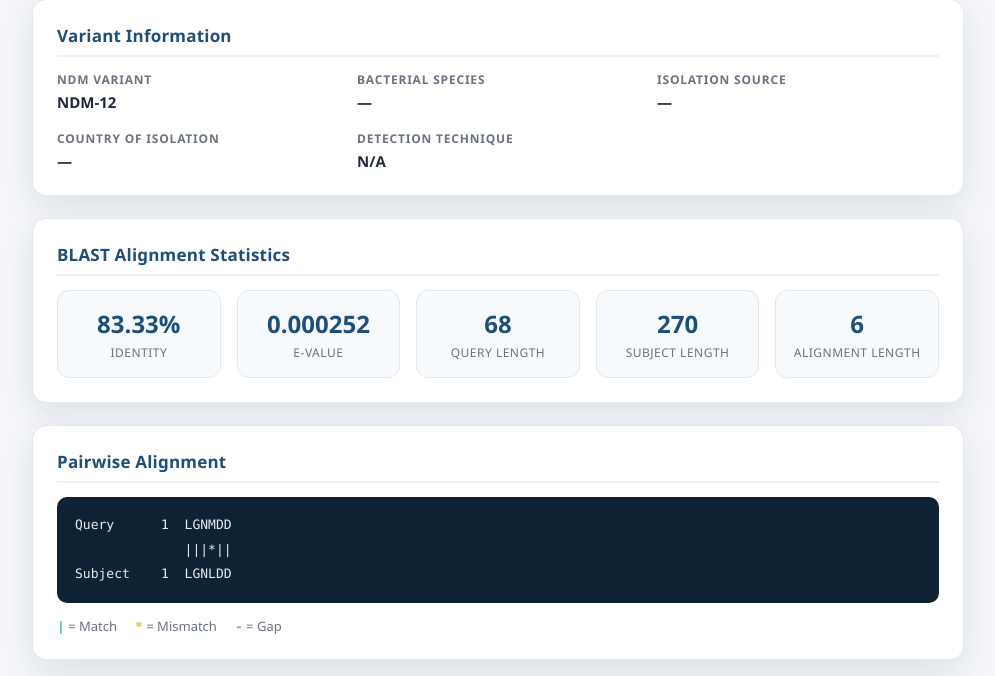
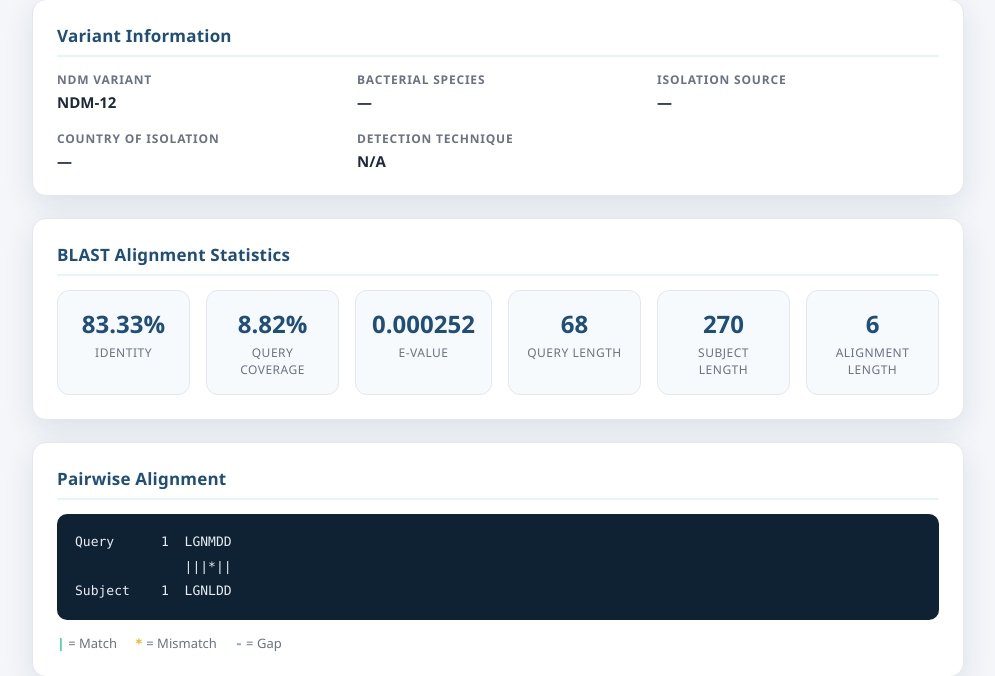
Before and after one commit to zaibankhan/zaibankhan-ndmBlast, a Flask app: page /details/NDM-12?type=p&seq=MKVIAHTGLLKGLSSLAVLAIFHFHFDLGNMDDDLFGDDAVTVGEAVPASLDEPLDSGLRVLDEAGFF in a window 1280 px wide. Shown: the part 222-898 px from the top of the page, without its empty margins (142-1137 px from the left). Run offline with Flask 3, Linux system fonts and the light colour scheme; data comes from the database, SQL or seed files in the repository; data that the repository does not hold is empty.

Commit message:
Show Query Coverage and Identity per alignment result
- Compute query coverage as aligned query residues / query length (gaps excluded)
- Add Query Coverage column to BLASTn/BLASTp results tables
- Add Query Coverage stat to variant details page
- Include Query Coverage in CSV exports

```diff
--- a/app.py
+++ b/app.py
@@ -314,6 +314,17 @@ def calculate_evalue(score, query_length, db_size=97, match=2):
         return 10.0
 
 
+def query_coverage(q_alignment, query_length):
+    """Percentage of the query sequence that is covered by the alignment.
+
+    Gaps in the aligned query are not query residues, so they are excluded.
+    """
+    if not query_length or not q_alignment:
+        return 0.0
+    aligned_query_residues = sum(1 for ch in q_alignment if ch != "-")
+    return round((aligned_query_residues / query_length) * 100, 2)
+
+
 def search_database(query_sequence, database_file, blast_type="n"):
     """Run the BLAST algorithm against a local database and return top hits."""
     word_size = 11 if blast_type == "n" else 3
@@ -328,6 +339,7 @@ def search_database(query_sequence, database_file, blast_type="n"):
             "name":        entry["id"],
             "description": entry["description"],
             "similarity":  identity,
+            "coverage":    query_coverage(qa, len(query_sequence)),
             "evalue":      evalue,
             "sequence":    entry["sequence"],
         })
@@ -562,11 +574,12 @@ def build_results_csv(blast_type, sequence, results):
     writer.writerow(["Query length", len(sequence)])
     writer.writerow(["Generated", datetime.now().strftime("%Y-%m-%d %H:%M:%S")])
     writer.writerow([])
-    writer.writerow(["NDM Variant", "Identity (%)", "E-value", "Description", "Sequence"])
+    writer.writerow(["NDM Variant", "Identity (%)", "Query Coverage (%)", "E-value", "Description", "Sequence"])
     for item in results:
         writer.writerow([
             item.get("name", ""),
             item.get("similarity", ""),
+            item.get("coverage", ""),
             item.get("evalue", ""),
             item.get("description", ""),
             item.get("sequence", ""),
@@ -747,7 +760,12 @@ def details(name):
             query_seq, subject_seq, word_size=(11 if blast_type == "n" else 3)
         )
         evalue = calculate_evalue(score, len(query_seq))
-        hit = {"similarity": identity, "evalue": evalue, "aln_len": aln_len}
+        hit = {
+            "similarity": identity,
+            "coverage":   query_coverage(qa, len(query_seq)),
+            "evalue":     evalue,
+            "aln_len":    aln_len,
+        }
 
     alignment_blocks, match_line = build_alignment(query_seq, subject_seq, blast_type)
 
--- a/templates/BlastN.html
+++ b/templates/BlastN.html
@@ -73,6 +73,7 @@
   table.results a { color: var(--brand); font-weight: 700; text-decoration: none; }
   table.results a:hover { text-decoration: underline; }
   .var-chip { display: inline-block; background: var(--accent-soft); color: var(--accent); font-weight: 700; padding: 3px 10px; border-radius: 999px; font-size: 12px; }
+  .var-chip.cov { background: #eef2ff; color: #3b4fb8; }
   .detail-box { max-height: 160px; overflow: auto; background: #f8fafc; border: 1px solid var(--line); border-radius: 8px; padding: 10px; font-family: "Consolas", monospace; font-size: 12px; white-space: pre-wrap; word-break: break-all; }
 
   footer { text-align: center; padding: 20px; color: var(--muted); font-size: 13px; background: var(--card); border-top: 1px solid var(--line); }
@@ -150,7 +151,7 @@
     <table class="results">
       <thead>
         <tr>
-          <th>NDM Variant</th><th>Identity (%)</th><th>E-value</th>
+          <th>NDM Variant</th><th>Identity (%)</th><th>Query Coverage (%)</th><th>E-value</th>
           <th>Description</th><th>Sequence</th>
         </tr>
       </thead>
@@ -159,6 +160,7 @@
         <tr>
           <td><a href="/details/{{ item.name }}?type=n&seq={{ query_sequence }}">{{ item.name }}</a></td>
           <td><span class="var-chip">{{ item.similarity }}%</span></td>
+          <td><span class="var-chip cov">{{ item.coverage }}%</span></td>
           <td>{{ item.evalue }}</td>
           <td>{{ item.description }}</td>
           <td>
--- a/templates/BlastP.html
+++ b/templates/BlastP.html
@@ -61,6 +61,7 @@
   table.results a { color: var(--brand); font-weight: 700; text-decoration: none; }
   table.results a:hover { text-decoration: underline; }
   .var-chip { display: inline-block; background: var(--accent-soft); color: var(--accent); font-weight: 700; padding: 3px 10px; border-radius: 999px; font-size: 12px; }
+  .var-chip.cov { background: #eef2ff; color: #3b4fb8; }
   .detail-box { max-height: 160px; overflow: auto; background: #f8fafc; border: 1px solid var(--line); border-radius: 8px; padding: 10px; font-family: "Consolas", monospace; font-size: 12px; white-space: pre-wrap; word-break: break-all; }
 
   footer { text-align: center; padding: 20px; color: var(--muted); font-size: 13px; background: var(--card); border-top: 1px solid var(--line); }
@@ -137,7 +138,7 @@
     <table class="results">
       <thead>
         <tr>
-          <th>NDM Variant</th><th>Identity (%)</th><th>E-value</th>
+          <th>NDM Variant</th><th>Identity (%)</th><th>Query Coverage (%)</th><th>E-value</th>
           <th>Description</th><th>Sequence</th>
         </tr>
       </thead>
@@ -146,6 +147,7 @@
         <tr>
           <td><a href="/details/{{ item.name }}?type=p&seq={{ query_sequence }}">{{ item.name }}</a></td>
           <td><span class="var-chip">{{ item.similarity }}%</span></td>
+          <td><span class="var-chip cov">{{ item.coverage }}%</span></td>
           <td>{{ item.evalue }}</td>
           <td>{{ item.description }}</td>
           <td>
--- a/templates/details.html
+++ b/templates/details.html
@@ -139,6 +139,7 @@
     <h2>BLAST Alignment Statistics</h2>
     <div class="stats">
       <div class="stat"><div class="s-val">{{ hit.similarity }}%</div><div class="s-key">Identity</div></div>
+      <div class="stat"><div class="s-val">{{ hit.coverage }}%</div><div class="s-key">Query Coverage</div></div>
       <div class="stat"><div class="s-val">{{ hit.evalue }}</div><div class="s-key">E-value</div></div>
       <div class="stat"><div class="s-val">{{ query_length }}</div><div class="s-key">Query Length</div></div>
       <div class="stat"><div class="s-val">{{ subject_length }}</div><div class="s-key">Subject Length</div></div>
```
